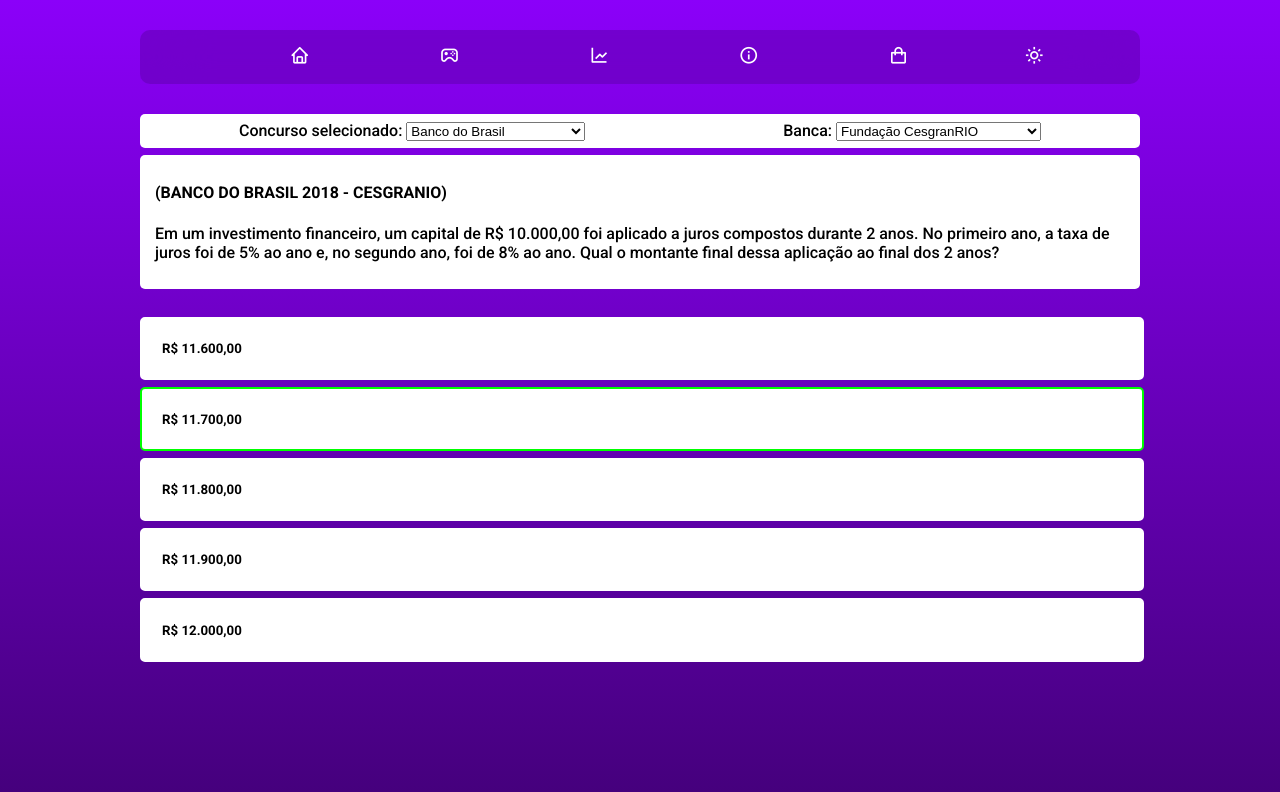
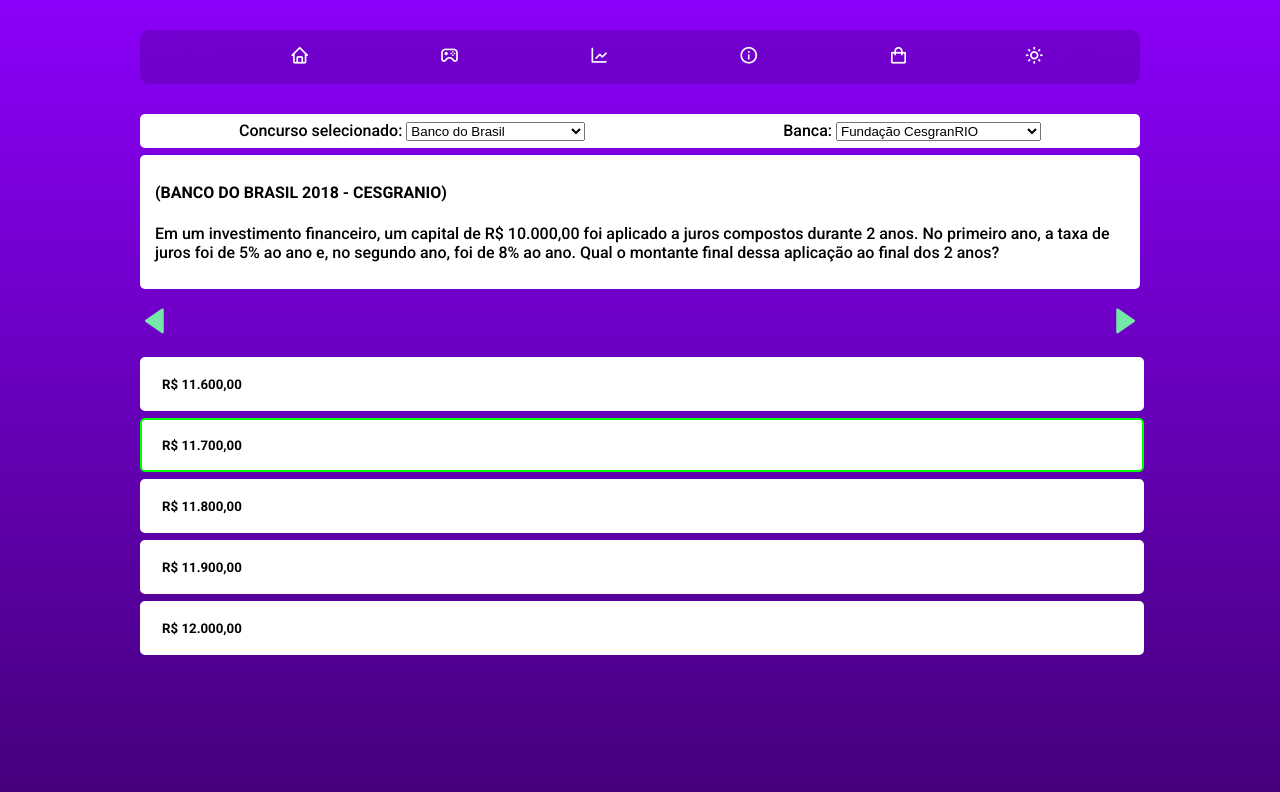
Before and after one commit to zainabdamani/concursados, a website built with Vite: page index.html in a window 1280 px wide. Built offline with nearby package versions, Linux system fonts and the light colour scheme.

Commit message:
adicionei os botões de anterior e próximo

```diff
--- a/index.html
+++ b/index.html
@@ -76,6 +76,16 @@
           </div>
       </form>
       <!-- aqui acaba a pergunta -->
+      <div class="buttonsContainers">
+        <div class="wrapper">
+        <button>
+          <i class='bx bxs-left-arrow'></i>
+        </button>
+        <button>
+          <i class='bx bxs-right-arrow'></i>
+        </button>
+        </div>
+      </div>
       <ul class="answers">
         <li class="answerbox">
           <h5>
@@ -103,6 +113,7 @@
           </h5>
         </li>
       </ul>
+      <!-- aqui acaba as respostas -->
     </main>
         <script type="module" src="/main.js"></script>
   </body>
--- a/style.css
+++ b/style.css
@@ -147,3 +147,100 @@
   .answerbox h5 {
     margin-left: 20px;
   }
+
+
+.filter {
+  width: 100%;
+  height: fit-content;
+  padding: 7px 0px;
+  display: flex;
+  align-items: center;
+  justify-content: space-around;
+  background-color: #fff;
+  border-radius: 5px;
+}
+
+label {
+  font-weight: 500;
+}
+
+form {
+width: 100%;
+height: fit-content;
+padding: 7px 0px;
+}
+
+.questionBox {
+  resize: none;
+  width: calc(100% - 30px);
+  height: 120px;
+  display: block;
+  border-radius: 5px;
+  font-family: "Roboto", sans-serif;
+  font-weight: 500;
+  font-style: normal;
+  font-size: medium;
+  background-color: white;
+  padding: 7px 15px;
+}
+.answers {
+  width: 100%;
+  height: fit-content;
+  display: flex;
+  justify-content: center;
+  border-radius: 5px;
+  font-family: "Roboto", sans-serif;
+  font-weight: 500;
+  font-style: normal;
+  font-size: medium;
+  padding: 0px 5px;
+  align-items: center;
+  flex-direction: column;
+  list-style: none;
+  align-items: flex-start;
+  row-gap: 7px;
+}
+
+.answerbox{
+  Background-color: white;
+  width: 100%;
+  border-radius: 5px;
+  min-height: 35px;
+  border: 2px solid white;
+  height: 50px;
+  display: flex;
+  align-items: center;
+  }
+
+  .answerbox:nth-child(2) {
+    border: 2px solid lime;
+  }
+
+  .answerbox h5 {
+    margin-left: 20px;
+    display: block;
+  }
+
+  .buttonsContainers {
+    width: 100%;
+    height: auto;
+    display: flex;
+    align-items: center;
+  }
+
+  .wrapper{
+    width: 100%;
+    display: flex;
+    justify-content: space-between;
+    align-items: center;
+    padding: 10px 0px 0px;
+  }
+  .buttonsContainers button {
+    background-color: transparent;
+    border: none;
+    outline: none;
+    font-size: 30px;
+    color: #75E7A9;
+    padding: 0px;
+    height: min-content;
+  }
```
